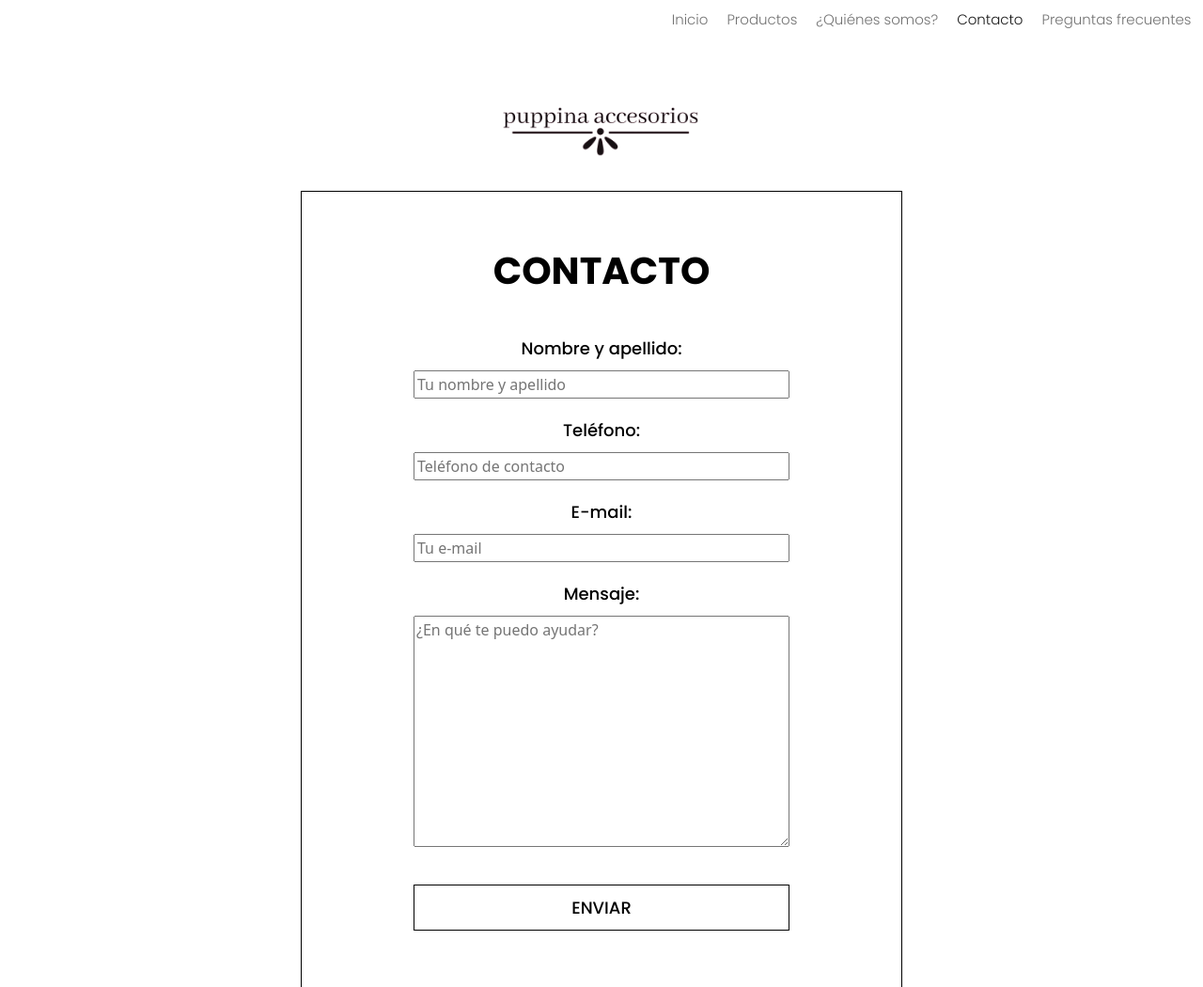
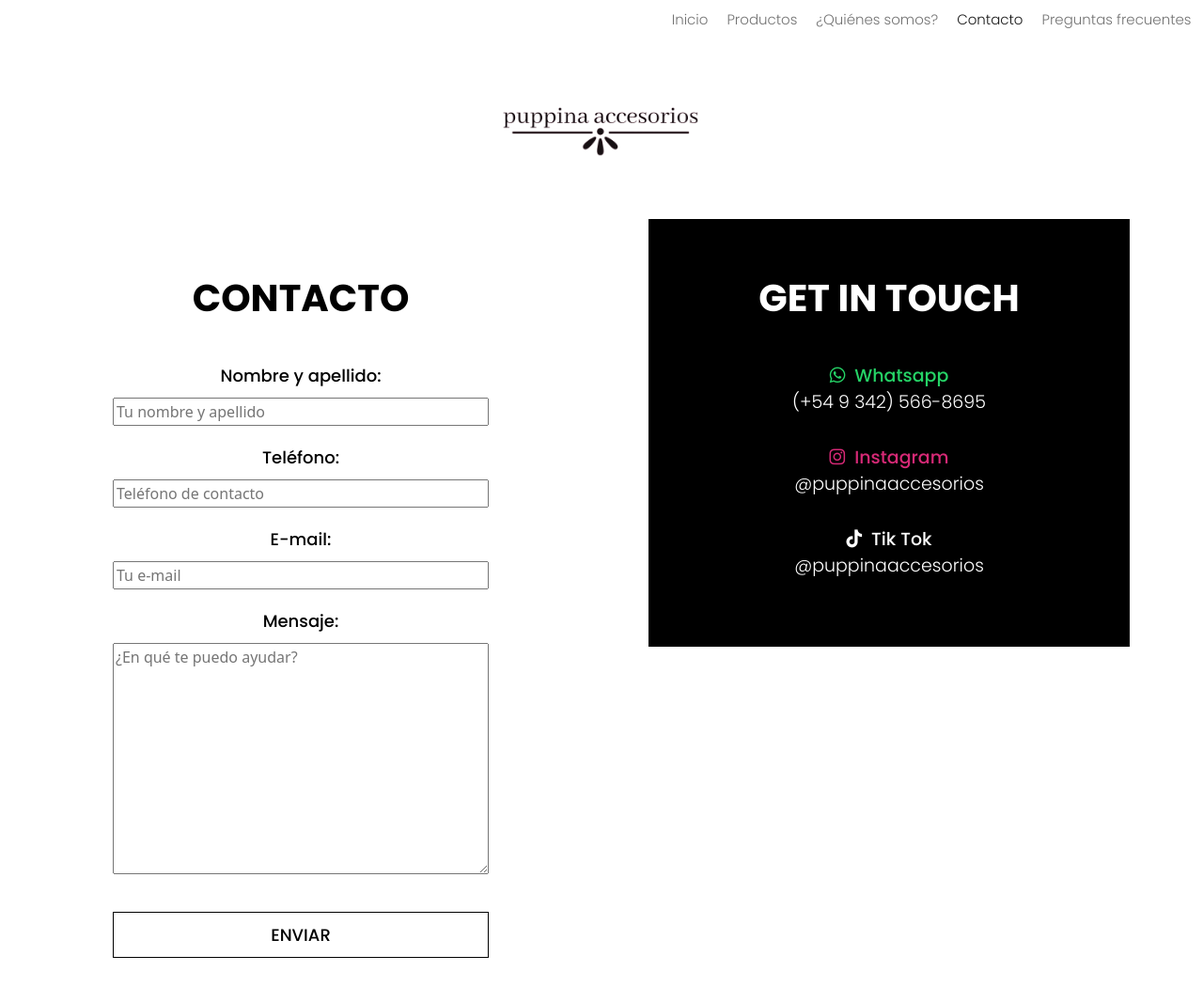
Before and after one commit to LocusNiger/Puppina_Accesorios, a website: page pages/contacto.html in a window 1280 px wide. Shown: the top 1050 px of the page at 94% size. Drawn offline with nearby package versions, Linux system fonts and the light colour scheme.

Commit message:
Modificaciones sección contacto

```diff
--- a/SCSS/style.scss
+++ b/SCSS/style.scss
@@ -772,7 +772,7 @@
         border: 1.5px solid black;
         padding: 4rem;
         width: 70%;
-        margin-bottom: 5rem;
+        margin-bottom: 7rem;
         .quienesSomos__titulo{
             margin: 2rem 0 4rem 0;
             h1{
@@ -796,10 +796,18 @@
         }
     }
     /* -------------------------------- SECCIÓN CONTACTO -------------------------------- */
+
+    .gridContacto{          /* Para el grid en versión desktop */
+        display: grid;
+        grid-template-columns: 50vw 40vw;
+        grid-template-rows: auto;
+        gap: 0 5rem;
+    }
+
     .contacto{
-        border: 1.5px solid black;
-        width: 50%;
+        width: 100%;
         padding: 4rem;
+        margin-top: 3rem;
         .contacto__titulo{
             margin: 2rem 0 4rem 0;
             h1{
@@ -839,7 +847,8 @@
 
     }
     .contacto__GIT{
-        width: 50%;
+        width: 100%;
+        height: 52%;
         background-color: black;
         margin-top: 3rem;
         padding: 4rem;
@@ -853,6 +862,15 @@
         }
         .contacto__GIT__contenedor{
             font-size: 1.8rem;
+            .icono2{
+                padding-right: 1rem;
+            }
+            #whatsapp{
+                color: #25d366;
+            }
+            #instagram{
+                color: #d62976;
+            }
             div{
                 margin-bottom: 3rem;
                 p{
@@ -868,6 +886,7 @@
         border: black solid 1.5px;
         width: 60%;
         padding: 4rem;
+        margin-bottom: 7rem;
         .preguntas__titulo{
             text-align: center;
             margin: 2rem 0 4rem 0;
--- a/pages/contacto.html
+++ b/pages/contacto.html
@@ -10,6 +10,7 @@
     <link rel="preconnect" href="https://fonts.gstatic.com" crossorigin>
     <link href="https://fonts.googleapis.com/css2?family=Poppins:wght@300;500;700&display=swap" rel="stylesheet">
     <link href="https://cdn.jsdelivr.net/npm/bootstrap@5.1.0/dist/css/bootstrap.min.css" rel="stylesheet" integrity="sha384-KyZXEAg3QhqLMpG8r+8fhAXLRk2vvoC2f3B09zVXn8CA5QIVfZOJ3BCsw2P0p/We" crossorigin="anonymous">
+    <script src="https://kit.fontawesome.com/d3499dc368.js" crossorigin="anonymous"></script>
     <link rel="stylesheet" href="../css/style.css">
     <title>Contacto</title>
 </head>
@@ -55,6 +56,8 @@
         </a>
     </div>
 
+    <div class="gridContacto">
+
         <section class="container contacto">        <!-- CONTACTO -->
             <div class="contacto__titulo centrar">
                 <h1 class="titulo">CONTACTO</h1>        <!-- Título -->
@@ -93,25 +96,27 @@
             </div>
             <div class="contacto__GIT__contenedor">
                 <div class="centrar--vertical">
-                <p class="subtitulo">Whatsapp</p>
-                <a href="https://wa.link/2e3v7p">
-                    <p class="texto">342 566-8695</p>
+                    <p class="subtitulo"id="whatsapp"><i class="icono2 fab fa-whatsapp" id="whatsapp"></i>Whatsapp</p>
+                    <a href="https://wa.link/2e3v7p" target="blank">
+                        <p class="texto">(+54 9 342) 566-8695</p>
                     </a>
                 </div>
                 <div class="centrar--vertical">
-                <p class="subtitulo">Instagram</p>
-                <a href="https://www.instagram.com/puppinaaccesorios/">
+                    <p class="subtitulo"id="instagram"><i class="icono2 fab fa-instagram" id="instagram"></i>Instagram</p>
+                    <a href="https://www.instagram.com/puppinaaccesorios/" target="blank">
                         <p class="texto">@puppinaaccesorios</p>
                     </a>
                 </div>
                 <div class="centrar--vertical">
-                <p class="subtitulo">Tik Tok</p>
-                <a href="https://vm.tiktok.com/ZMdEVENFf/">
+                    <p class="subtitulo"><i class="icono2 fab fa-tiktok"></i>Tik Tok</p>
+                    <a href="https://vm.tiktok.com/ZMdEVENFf/" target="blank">
                         <p class="texto">@puppinaaccesorios</p>
                     </a>
                 </div>
             </div>
         </section>
+    </div>
+
 
     <footer>    <!-- FOOTER -->
         <div class="footer__seccion">
```
Also changed, not shown: css/style.css. Lines whose indentation alone changed are shown as unchanged.
